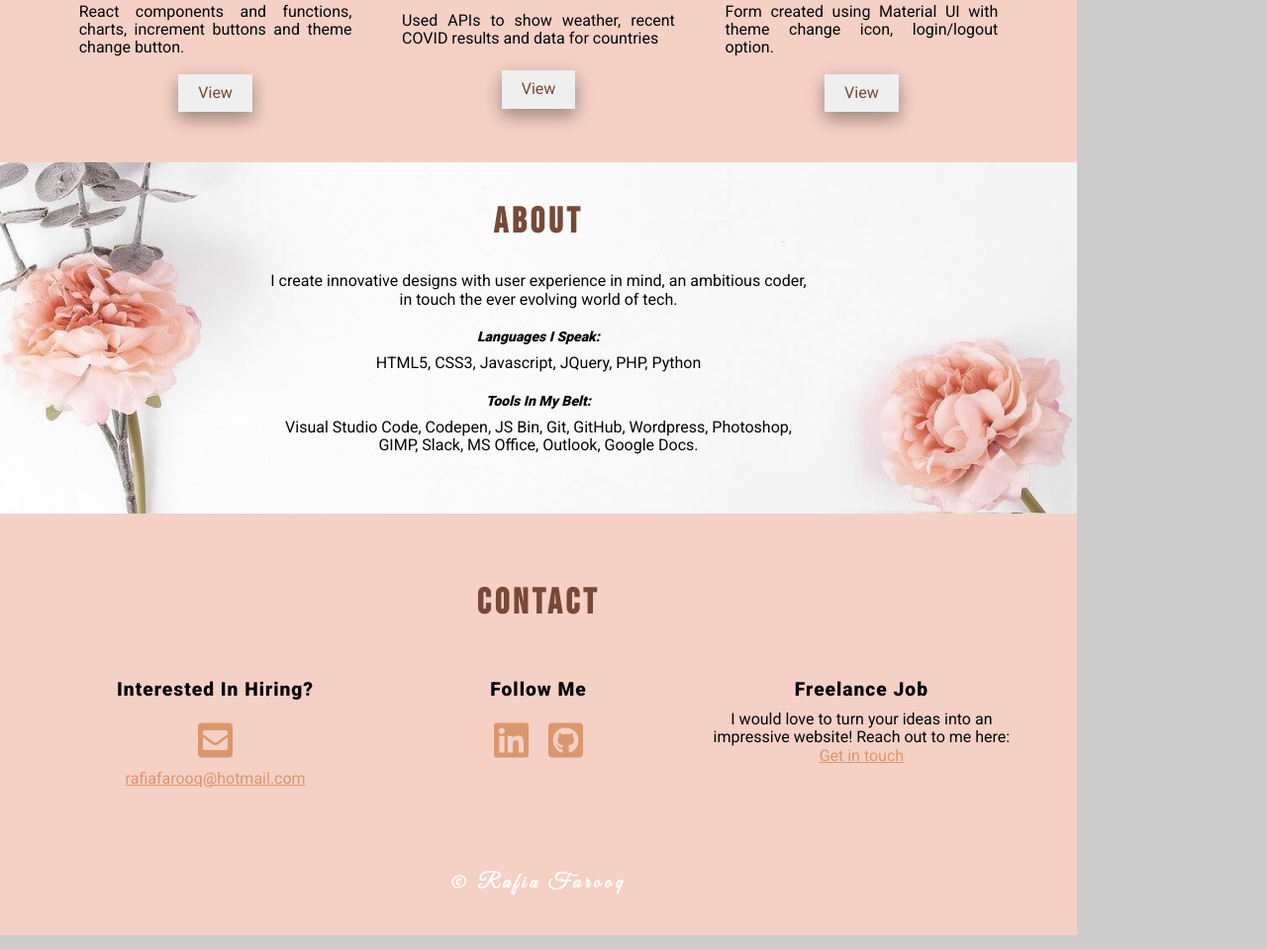
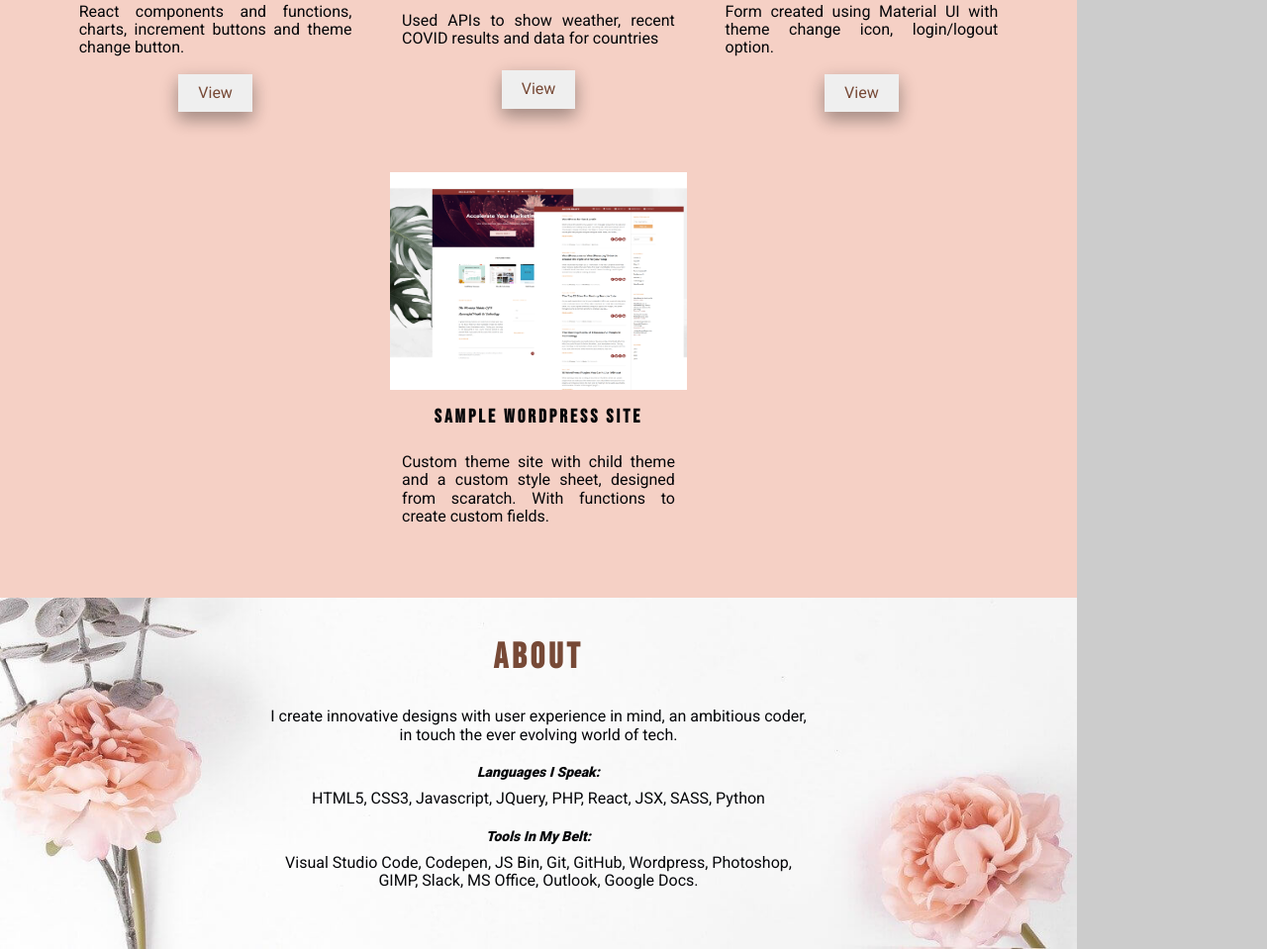
Before and after one commit to rafia-farooq/my-portfolio, a website built with Parcel: page index.html in a window 1280 px wide. Shown: the part 1839-2798 px from the top of the page at 99% size. Built offline with nearby package versions, Linux system fonts and the light colour scheme.

Commit message:
added wordpress sample project to portfolio, added ti list of languages

```diff
--- a/index.html
+++ b/index.html
@@ -147,7 +147,6 @@
           </figcaption>
         </article>
 
-
         <!--sixth project-->
         <article>
           <figure>
@@ -176,6 +175,7 @@
           </figcaption>
         </article>
 
+
         <!--eighth project-->
         <article>
           <figure>
@@ -189,7 +189,7 @@
           </figcaption>
         </article>
 
-        <!--nineth project-->
+        <!--ninth project-->
         <article>
           <figure>
              <img class="sample" src="img/react-material-ui.JPG" alt="material UI project"/>
@@ -202,6 +202,19 @@
           </figcaption>
         </article>
 
+
+        <!--tenth project-->
+        <article>
+          <figure>
+            <img class="sample" src="img/wordpress-project-sample.png" alt="wordpress-project"/>
+          </figure>
+
+          <figcaption>
+            <h3>Sample Wordpress Site</h3>
+            <p>Custom theme site with child theme and a custom style sheet, designed from scaratch. With functions to create custom fields. </p>
+
+          </figcaption>
+        </article>
 
       </div>
     </section>
@@ -225,7 +238,7 @@
 
         <aside>
           <h4>Languages I speak:</h4>
-          <p>HTML5, CSS3, Javascript, JQuery, PHP, Python</p>
+          <p>HTML5, CSS3, Javascript, JQuery, PHP, React, JSX, SASS, Python</p>
         </aside>
 
         <aside>
```
Also changed, not shown: img/wordpress-project-blog-page.png (added), img/wordpress-project-sample.png (added), 1 other file.
